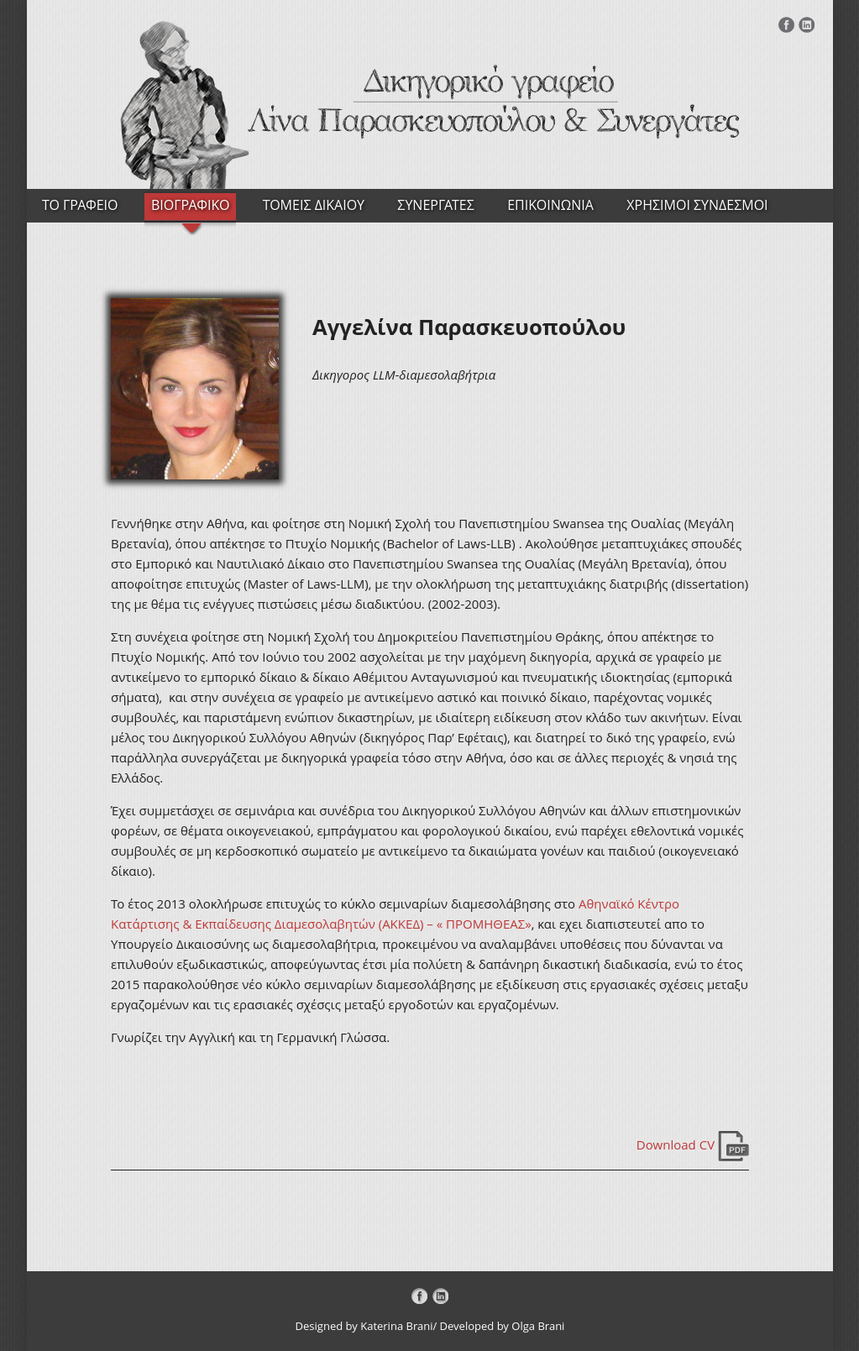
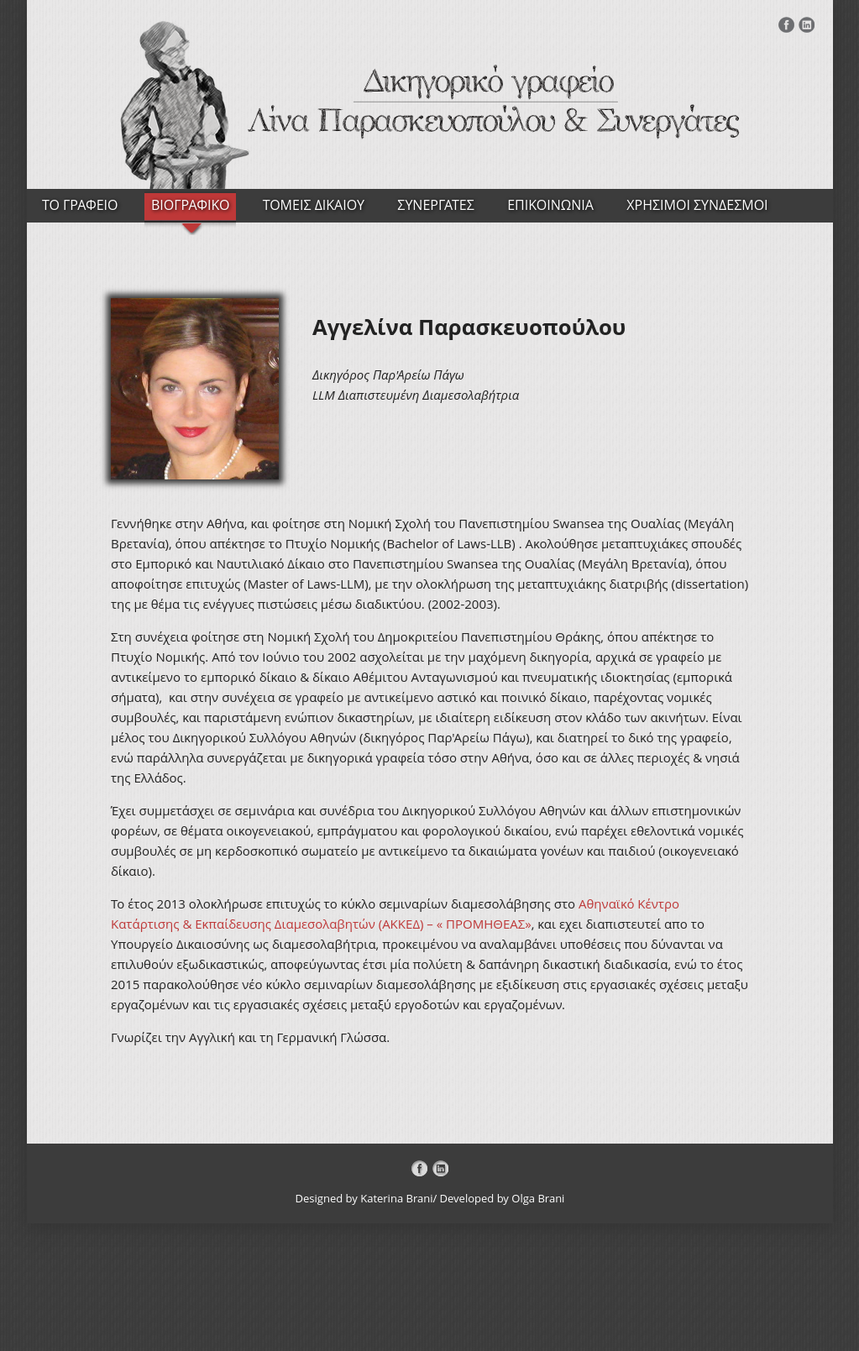
Before and after one commit to olgabrani/jk-lina, a Jekyll site: the page built from viografiko.md, in a window 1280 px wide. Shown: the whole page at 84% size, without its empty margins (128-1151 px from the left). Built offline with Jekyll 4.4.1, drawn with Linux system fonts in a browser that asks for light colours; after the commit the page ends 1457 px from its top, so only the background shows below that.

Commit message:
Corrections to cv page
- Remove cv file
- Change title description
- Typo fixes

```diff
--- a/viografiko.md
+++ b/viografiko.md
@@ -6,20 +6,13 @@ layout: default
     <div class="top clearfix">
         <img src="/static/images/1421.JPG" alt="" class="img half">
         <h2><h1>Aγγελίνα Παρασκευοπούλου</h1>
-<p><em>Δικηγορος LLM-διαμεσολαβήτρια</em></p></h2>
+<p><em>Δικηγόρος Παρ'Αρείω Πάγω<br> LLM Διαπιστευμένη Διαμεσολαβήτρια</em></p></h2>
     </div>
     <div class="content">
         <p>Γεννήθηκε στην Αθήνα, και φοίτησε στη Νομική Σχολή του Πανεπιστημίου  Swansea της Ουαλίας (Μεγάλη Βρετανία), όπου απέκτησε το Πτυχίο Νομικής (Bachelor of Laws-LLB) . Ακολούθησε μεταπτυχιάκες σπουδές στο Εμπορικό και Ναυτιλιακό Δίκαιο στο Πανεπιστημίου Swansea της Ουαλίας (Μεγάλη Βρετανία), όπου αποφοίτησε επιτυχώς (Master of Laws-LLM), με την ολοκλήρωση της μεταπτυχιάκης διατριβής (dissertation)  της με θέμα τις ενέγγυες πιστώσεις μέσω διαδικτύου. (2002-2003). </p>
-<p>Στη συνέχεια φοίτησε στη Νομική Σχολή του Δημοκριτείου Πανεπιστημίου Θράκης, όπου απέκτησε το Πτυχίο Νομικής. Από τον Ιούνιο του 2002 ασχολείται με την μαχόμενη δικηγορία, αρχικά σε γραφείo με αντικείμενο το εμπορικό δίκαιο & δίκαιο Αθέμιτου Ανταγωνισμού και πνευματικής ιδιοκτησίας (εμπορικά σήματα),  και στην συνέχεια σε γραφείο με αντικείμενο αστικό και ποινικό δίκαιο, παρέχοντας νομικές συμβουλές, και παριστάμενη ενώπιον δικαστηρίων, με ιδιαίτερη ειδίκευση στον κλάδο των ακινήτων. Είναι μέλος του Δικηγορικού Συλλόγου Αθηνών (δικηγόρος Παρ’ Εφέταις), και διατηρεί το δικό της γραφείο, ενώ παράλληλα συνεργάζεται με δικηγορικά γραφεία τόσο στην Αθήνα, όσο και σε άλλες περιοχές & νησιά της Ελλάδος.</p>
+<p>Στη συνέχεια φοίτησε στη Νομική Σχολή του Δημοκριτείου Πανεπιστημίου Θράκης, όπου απέκτησε το Πτυχίο Νομικής. Από τον Ιούνιο του 2002 ασχολείται με την μαχόμενη δικηγορία, αρχικά σε γραφείo με αντικείμενο το εμπορικό δίκαιο & δίκαιο Αθέμιτου Ανταγωνισμού και πνευματικής ιδιοκτησίας (εμπορικά σήματα),  και στην συνέχεια σε γραφείο με αντικείμενο αστικό και ποινικό δίκαιο, παρέχοντας νομικές συμβουλές, και παριστάμενη ενώπιον δικαστηρίων, με ιδιαίτερη ειδίκευση στον κλάδο των ακινήτων. Είναι μέλος του Δικηγορικού Συλλόγου Αθηνών (δικηγόρος Παρ'Αρείω Πάγω), και διατηρεί το δικό της γραφείο, ενώ παράλληλα συνεργάζεται με δικηγορικά γραφεία τόσο στην Αθήνα, όσο και σε άλλες περιοχές & νησιά της Ελλάδος.</p>
 <p>Έχει συμμετάσχει σε σεμινάρια και συνέδρια του Δικηγορικού Συλλόγου Αθηνών και άλλων επιστημονικών φορέων, σε θέματα οικογενειακού, εμπράγματου και φορολογικού δικαίου, ενώ παρέχει εθελοντικά νομικές συμβουλές σε μη κερδοσκοπικό σωματείο με αντικείμενο τα δικαιώματα γονέων και παιδιού (οικογενειακό δίκαιο). </p>
-<p>Το έτος 2013 ολοκλήρωσε επιτυχώς το κύκλο σεμιναρίων διαμεσολάβησης στο <a href="http://www.akked.    gr/" target="_blank" title="akked">Αθηναϊκό Κέντρο Κατάρτισης & Εκπαίδευσης Διαμεσολαβητών (ΑΚΚΕΔ) – « ΠΡΟΜΗΘΕΑΣ»</a>, και εχει διαπιστευτεί απο το Υπουργείο Δικαιοσύνης  ως διαμεσολαβήτρια, προκειμένου να αναλαμβάνει υποθέσεις που δύνανται να επιλυθούν εξωδικαστικώς, αποφεύγωντας έτσι μία πολύετη & δαπάνηρη δικαστική διαδικασία, ενώ το έτος 2015 παρακολούθησε νέο κύκλο σεμιναρίων διαμεσολάβησης με εξιδίκευση στις εργασιακές σχέσεις μεταξυ εργαζομένων και τις ερασιακές σχέσςις μεταξύ εργοδοτών και εργαζομένων.</p>
+<p>Το έτος 2013 ολοκλήρωσε επιτυχώς το κύκλο σεμιναρίων διαμεσολάβησης στο <a href="http://www.akked.    gr/" target="_blank" title="akked">Αθηναϊκό Κέντρο Κατάρτισης & Εκπαίδευσης Διαμεσολαβητών (ΑΚΚΕΔ) – « ΠΡΟΜΗΘΕΑΣ»</a>, και εχει διαπιστευτεί απο το Υπουργείο Δικαιοσύνης  ως διαμεσολαβήτρια, προκειμένου να αναλαμβάνει υποθέσεις που δύνανται να επιλυθούν εξωδικαστικώς, αποφεύγωντας έτσι μία πολύετη & δαπάνηρη δικαστική διαδικασία, ενώ το έτος 2015 παρακολούθησε νέο κύκλο σεμιναρίων διαμεσολάβησης με εξιδίκευση στις εργασιακές σχέσεις μεταξυ εργαζομένων και τις εργασιακές σχέσεις μεταξύ εργοδοτών και εργαζομένων.</p>
 <p>Γνωρίζει την Αγγλική και τη Γερμανική Γλώσσα.  </p>
     </div>
-    <div class="file">
-        <a href="/static/media/cv_latest_1.pdf">Download CV
-
-            <img src="/static/images/icon-pdf.png">
-
-        </a>
-    </div>
 </div>
```
